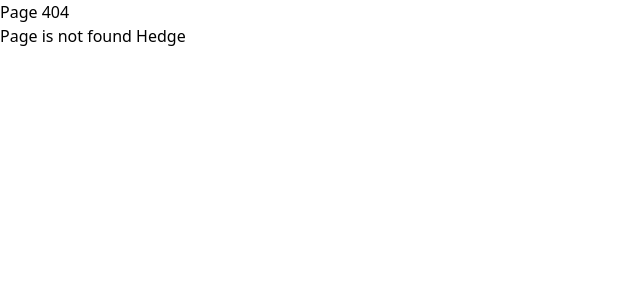
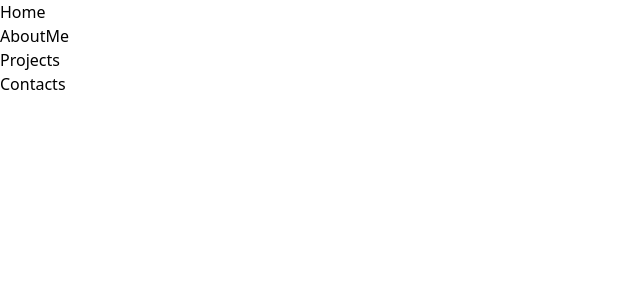
Before and after one commit to PythonToGo/taey_page, a Next.js app: page /cubehome in a window 1280 px wide. Before the commit this address had no page. Shown: the top 300 px of the page, without its empty margins (0-640 px from the left). Built offline with nearby package versions, Linux system fonts and the light colour scheme.

Commit message:
base of cube-like

```diff
--- /dev/null
+++ b/pages/cubehome.js
@@ -0,0 +1,38 @@
+import React, { useState, useEffect } from 'react';
+
+const Cube = () => {
+  const [rotate, setRotate] = useState(false);
+  const [expanded, setExpanded] = useState(false);
+
+  const toggleRotate = () => {
+    setRotate(!rotate);
+    if (expanded) setExpanded(false);
+  };
+
+  useEffect(() => {
+    const handleScroll = () => {
+      const currentScroll = window.scrollY;
+      if (rotate && currentScroll > 100) {
+        setExpanded(true);
+      } else {
+        setExpanded(false);
+      }
+    };
+
+    window.addEventListener('scroll', handleScroll);
+    return () => window.removeEventListener('scroll', handleScroll);
+  }, [rotate, expanded]);
+
+  return (
+    <div className="perspective">
+      <div className={`cube ${rotate ? 'rotate-cube' : ''} ${expanded ? 'expanded-cube' : ''}`} onClick={toggleRotate}>
+        <div className="face top">Home</div>
+        <div className="face back">AboutMe</div>
+        <div className="face front">Projects</div>
+        <div className="face bottom">Contacts</div>
+      </div>
+    </div>
+  );
+};
+
+export default Cube;
```
